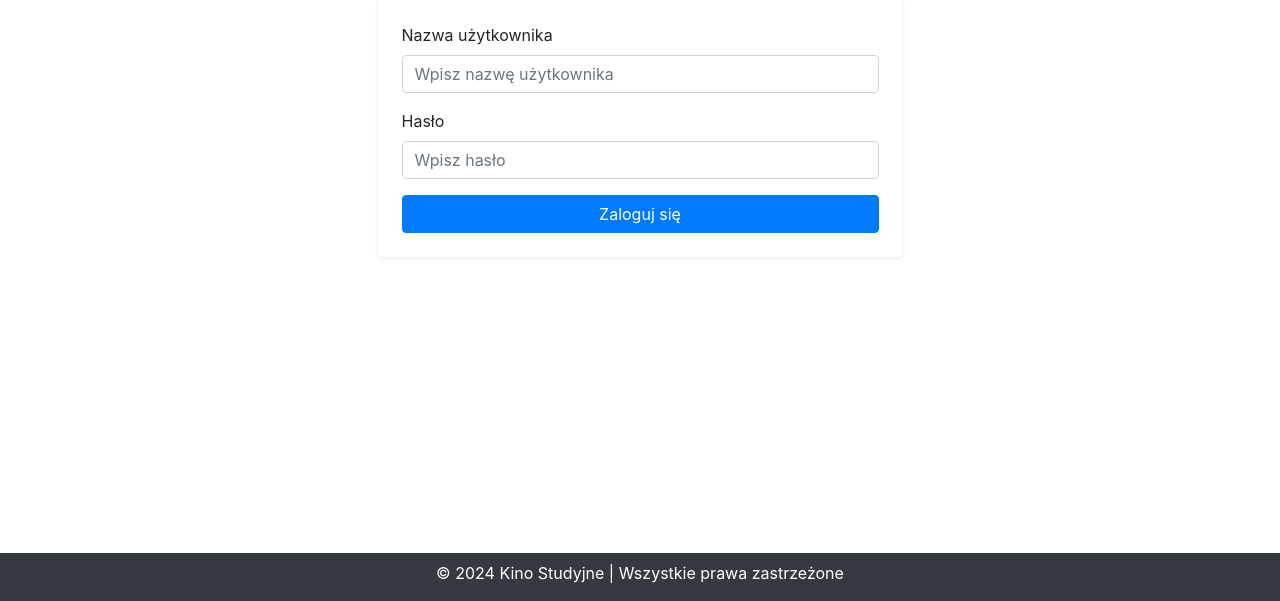
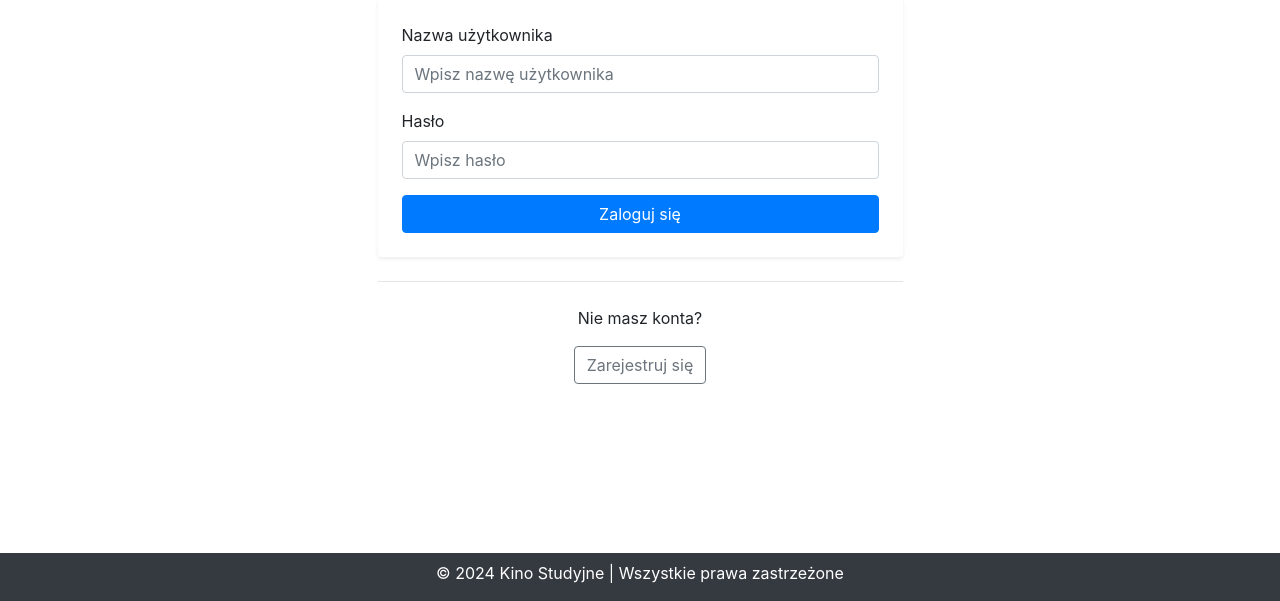
Before and after one commit to infoshareacademy/jpydzr5-reservation-for-destination, a Django app: page /cinema/login/ in a window 1280 px wide. Shown: the part 199-800 px from the top of the page. Run offline with Django 5.2, Linux system fonts and the light colour scheme; parts of the project's set-up code (start-up, migrations or seed data) failed here and were passed over; some libraries are stand-ins or nearby versions.

Commit message:
dodanie buttonu przekierujacego do widoku rejestracji

```diff
--- a/cinema_reservation_system/cinema/templates/registration/login.html
+++ b/cinema_reservation_system/cinema/templates/registration/login.html
@@ -17,6 +17,11 @@
         </div>
         <button type="submit" class="btn btn-primary w-100">Zaloguj się</button>
       </form>
+      <hr class="my-4">
+      <div class="text-center">
+        <p>Nie masz konta?</p>
+        <a href="{% url 'cinema:register' %}" class="btn btn-outline-secondary">Zarejestruj się</a>
+      </div>
     </div>
   </div>
 </div>
```
